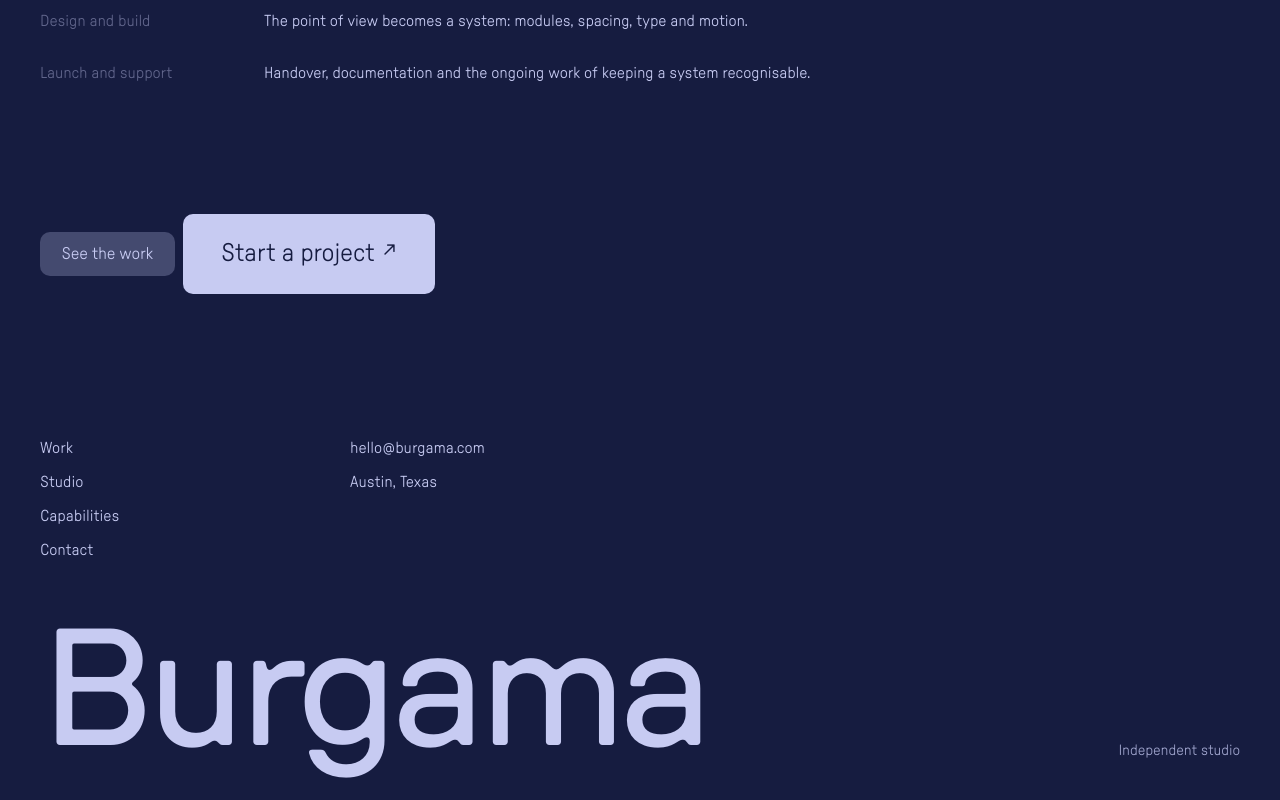
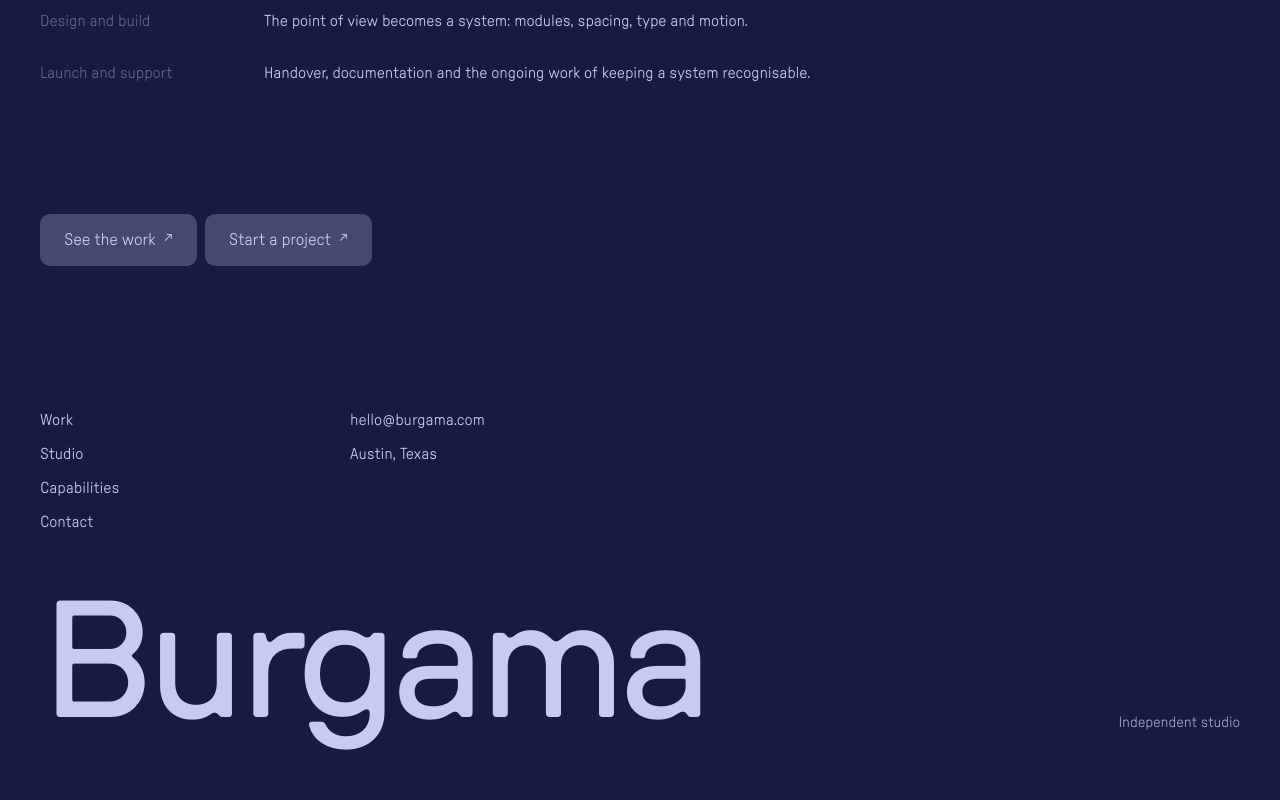
Before and after one commit to cedarandcactus/burgama-site-14.5, a Next.js app: page /studio in a window 1280 px wide. Shown: the part 1216-2016 px from the top of the page. After the commit the page ends 1988 px from the top, so only its background shows below. Built offline with nearby package versions, Linux system fonts and the light colour scheme.

Commit message:
feat: standardize button system and remove size variants

```diff
--- a/app/globals.css
+++ b/app/globals.css
@@ -153,6 +153,40 @@
   */
   --nav-unwind: 1;
   --nav-current-width: 438px;
+
+  /*
+    BUTTON SYSTEM TOKENS — the single source of truth.
+
+    Proportions read off the reference slide once: the three controls there
+    ("Small" / "Button" / "Wide Button") share one height, one text size and
+    one small radius, and differ ONLY in width. Height-to-text is roughly
+    2.5:1, which is what makes them read as fat and squat rather than as thin
+    web controls.
+
+    There is exactly ONE action-button height and ONE action-button text size
+    site-wide. No hero size, no footer size, no per-page resizing. Anything
+    that needs to look different changes its LABEL (and therefore its width)
+    or its palette-derived tone — never its geometry.
+
+    `--action-button-radius` is intentionally its own token rather than an
+    alias of `--radius-module`: the button rounding must be free to be tuned
+    without leaking into panels, images or sections.
+  */
+  --action-button-height: 3.25rem;
+  --action-button-radius: 10px;
+  --action-button-font-size: 1.0625rem;
+  --action-button-padding-x: 1.5rem;
+
+  /*
+    Category labels are the SMALLER member of the same family — same
+    geometry, same flat construction, same typography, less physical mass.
+    Not a badge/chip/tag system. The label stays at reading size; only the
+    block shrinks.
+  */
+  --category-height: 2.25rem;
+  --category-radius: 8px;
+  --category-font-size: 1rem;
+  --category-padding-x: 0.75rem;
 }
 
 @layer base {
@@ -869,26 +903,36 @@
 }
 
 /* ------------------------------------------------------------------
-   Buttons — ONE rectangular family, three sizes
-
-   GEOMETRY: rectangular with only slight corner rounding
-   (`var(--radius-module)`, 10px). NOT pills, capsules or fully rounded.
-   This replaces the earlier `border-radius: 999px` pill treatment — the
-   buttons+titles rules are explicit that the size changes and the geometry
-   does not, so every size below shares this one radius. Renamed from
-   `.pill` to `.btn` deliberately: leaving "pill" on a rectangle would have
-   the codebase describing the opposite of what it renders.
-
-   TYPOGRAPHY: buttons are NOT a separate small UI layer. Labels sit at the
-   same scale as adjacent primary text, regular weight, sentence case, no
-   tracking, never uppercase metadata. That is why even `.btn-sm` has a 1rem
-   floor rather than the 0.9375rem it used to carry.
-
-   Periwinkle fill with a navy label — the inversion the site already uses
-   for hover, so a control reads as part of the system, not a new colour.
-
-   SIZE classes (`.btn-sm` / default / `.btn-wide` / `.btn-big`) change
-   padding and label size only. TONE classes are separate, below.
+   ONE ACTION BUTTON. Read this before adding any control.
+
+   `.btn` is the only action-button style on the site. There are no size
+   variants — no sm/md/lg, no primary/secondary/ghost/outline, no hero CTA,
+   no footer CTA. Every action button everywhere has the SAME height, text
+   size, padding, radius, arrow treatment and visual weight.
+
+   WIDTH IS THE ONLY THING THAT VARIES, and it is driven purely by the
+   label — `width: fit-content` via inline-flex. "View", "View project" and
+   "Explore the archive" are not three sizes; they are one component holding
+   three different strings.
+
+   This DELIBERATELY REPLACES the earlier `.btn-sm` / `.btn-wide` /
+   `.btn-big` set. Those were a legitimate reading of an earlier brief, but
+   the button-system rules are explicit that one shared height is the point,
+   so a "big fat primary" variant is exactly the kind of well-intentioned
+   improvement that breaks the system. Do not reintroduce them.
+
+   GEOMETRY: fat, squat, substantial, flat, rectangular, only slightly
+   rounded. Never a pill or capsule, never `rounded-full`. The height token
+   is ~2.5x the text size, which is what produces the mass; the radius stays
+   small enough that the silhouette reads unmistakably as a rectangle.
+
+   TYPOGRAPHY: the site's established sans at reading size, normal
+   capitalisation, no tracking, no separate UI font, no micro-labels. These
+   should feel like large pieces of typography sitting inside solid graphic
+   rectangles.
+
+   COLOUR: derived only from the page's two active families (navy +
+   periwinkle) as tonal steps. Never a third colour.
 ------------------------------------------------------------------ */
 
 .btn {
@@ -896,68 +940,67 @@
   align-items: center;
   justify-content: center;
   gap: 0.5rem;
+  /* Content-driven width, one fixed height. */
+  width: fit-content;
+  min-height: var(--action-button-height);
   border: 0;
-  border-radius: var(--radius-module);
-  padding: 0.7rem 1.35rem;
-  /* Mid step of the ink family. The palest is `.btn-strong`, the recessed
-     one `.btn-muted`. */
+  border-radius: var(--action-button-radius);
+  padding-inline: var(--action-button-padding-x);
+  /* Mid step of the ink family. */
   background: var(--ink-mid);
   color: var(--paper);
   font-family: var(--font-sans);
-  font-size: 1.0625rem;
+  font-size: var(--action-button-font-size);
   line-height: 1.25;
   letter-spacing: -0.01em;
   text-transform: none;
+  text-decoration: none;
   cursor: pointer;
   transition: transform var(--dur-med) var(--ease-smooth);
 }
 
 /*
-  Category size — a smaller physical BLOCK, not smaller typography. The
-  padding tightens; the label only drops to 1rem, which is still reading
-  size. Shrinking this into 0.75rem tracked caps is the exact "categories as
-  tiny metadata" failure the rules prohibit.
-*/
-.btn-sm {
-  padding: 0.5rem 0.9rem;
-  font-size: 1rem;
-}
-
-/* Wide is extra horizontal padding only — same height, same radius. */
-.btn-wide {
-  padding-inline: 2.25rem;
-}
-
-/*
-  The BIG FAT primary action: same rectangle, same slight radius, much more
-  mass. Substantial height and a noticeably large label — the label grows
-  with the block rather than staying at UI size inside a big shape.
-*/
-.btn-big {
-  padding: clamp(1rem, 2.2vw, 1.5rem) clamp(1.5rem, 3vw, 2.5rem);
-  font-size: clamp(1.25rem, 2vw, 1.75rem);
-}
-
-/*
-  TONE IS SEPARATE FROM SIZE — this matters.
-
-  The reference shows three controls in three tones, but the wide variant
-  exists only to carry longer labels. If tone rode on `.btn-wide`, "long
-  label" and "more emphasis" would become one decision and the vocabulary
-  would collapse. Size classes change geometry only; these change tone only,
-  and any tone composes with any size.
-
-  All are tonal steps of the SAME periwinkle family, keeping the cluster
-  inside the two-colour rule. The label is navy on the solid fills and
-  periwinkle on the translucent one — on a 26% fill over deep navy, a navy
-  label would be unreadable.
+  CATEGORY LABEL — the smaller member of the same family.
+
+  Same rectangular geometry, same flat construction, same typography, same
+  palette logic; less physical mass. This is the one sanctioned size step in
+  the system, and it exists because categories are a different KIND of
+  object from actions, not because they need to be quieter.
+
+  It is a smaller BLOCK, not smaller typography: the label holds at reading
+  size and must never be shrunk into tracked caps.
+*/
+.btn-cat {
+  min-height: var(--category-height);
+  border-radius: var(--category-radius);
+  padding-inline: var(--category-padding-x);
+  font-size: var(--category-font-size);
+}
+
+/*
+  TONE, not size. These change only fill and label colour, and every one is
+  a tonal step of the SAME periwinkle family, which keeps the system inside
+  the two-colour rule.
+
+  Note that when several action buttons sit together they must all share ONE
+  tone — a group is a coherent family, and using tone to tell two adjacent
+  actions apart is not allowed. Tone varies by PAGE or by object type
+  (action vs category), never button-by-button within a row.
+
+  The label is navy on the solid fills and periwinkle on the translucent
+  one: on a 26% fill over deep navy, a navy label would be unreadable.
 */
 .btn-muted {
   background: color-mix(in srgb, var(--ink) 26%, transparent);
   color: var(--ink);
 }
 
-/* The palest step. For the one control that should carry the most weight. */
+/*
+  The paler tonal treatment. Currently unused in markup and kept on purpose:
+  the rules allow a PAGE to give the button a different tonal treatment, so
+  this is the sanctioned way to do that. Apply it to every action button in a
+  composition at once — never to a single button to make it "the primary".
+*/
 .btn-strong {
   background: var(--ink);
   color: var(--paper);
@@ -1661,7 +1704,13 @@ a.action-quiet:hover .action-arrow {
   min-height: var(--control-h);
   align-items: center;
   justify-content: center;
-  border-radius: 999px;
+  /*
+    Was `999px`. This rule only serves the unrendered `modular-buttons.tsx`,
+    but a capsule radius sitting in the stylesheet is precisely what a later
+    pass would copy, and the button system forbids pills outright. Pointed at
+    the shared token so nothing here can seed a rounded control again.
+  */
+  border-radius: var(--action-button-radius);
   background: transparent;
   color: var(--navy);
   padding-inline: 1rem;
--- a/app/studio/page.tsx
+++ b/app/studio/page.tsx
@@ -143,18 +143,19 @@ export default function StudioPage() {
         </section>
 
         {/*
-          These were dot-separated inline text links. Now that body text is
-          set large, they rendered as two oversized underlined phrases with no
-          shape — reading as stray prose rather than actions. They are
-          buttons in the rectangular family instead: starting a project is
-          the page's primary action and gets the BIG FAT variant, browsing
-          the work is secondary at default size.
+          These were dot-separated inline text links, which at the current
+          body scale read as stray underlined prose rather than actions.
+
+          One group, so one tone and one geometry — no "primary vs secondary"
+          treatment. Both navigate away, so both carry the established arrow;
+          they differ only in label length, and therefore width.
         */}
         <section aria-label="Elsewhere" className="contact-actions">
           <Link href="/work" className="btn btn-muted">
             See the work
+            <span aria-hidden="true">↗</span>
           </Link>
-          <Link href="/contact" className="btn btn-big btn-strong">
+          <Link href="/contact" className="btn btn-muted">
             Start a project
             <span aria-hidden="true">↗</span>
           </Link>
--- a/components/category-cluster.tsx
+++ b/components/category-cluster.tsx
@@ -8,9 +8,12 @@
  * vocabulary. So this reuses the existing `.btn` primitives rather than
  * introducing a chip/tag/badge that does the same job.
  *
- * These are `.btn-sm`, which is a smaller BLOCK — the label stays at reading
- * size. The rules are explicit that categories are actual graphic elements,
- * not tiny metadata typography, so this must never be shrunk into caps.
+ * These are `.btn-cat`, the sanctioned smaller member of the action-button
+ * family: same rectangular geometry, same flat construction, same
+ * typography, less physical mass. It is a smaller BLOCK — the label stays at
+ * reading size. The rules are explicit that categories are actual graphic
+ * elements, not tiny metadata typography, so this must never be shrunk into
+ * caps, and it must not become a separate badge/chip/tag design.
  *
  * Rendered as SPANS, not buttons or links. These clusters sit inside the
  * row-level `<a>` of an index, and nesting interactive elements inside an
@@ -34,7 +37,7 @@ export function CategoryCluster({
   return (
     <span className={className ? `category-cluster ${className}` : 'category-cluster'}>
       {items.map((item) => (
-        <span key={item} className="btn btn-sm btn-muted">
+        <span key={item} className="btn btn-cat btn-muted">
           {item}
         </span>
       ))}
```
Also changed, not shown: components/liquid-email.tsx (+10 -11 lines).
